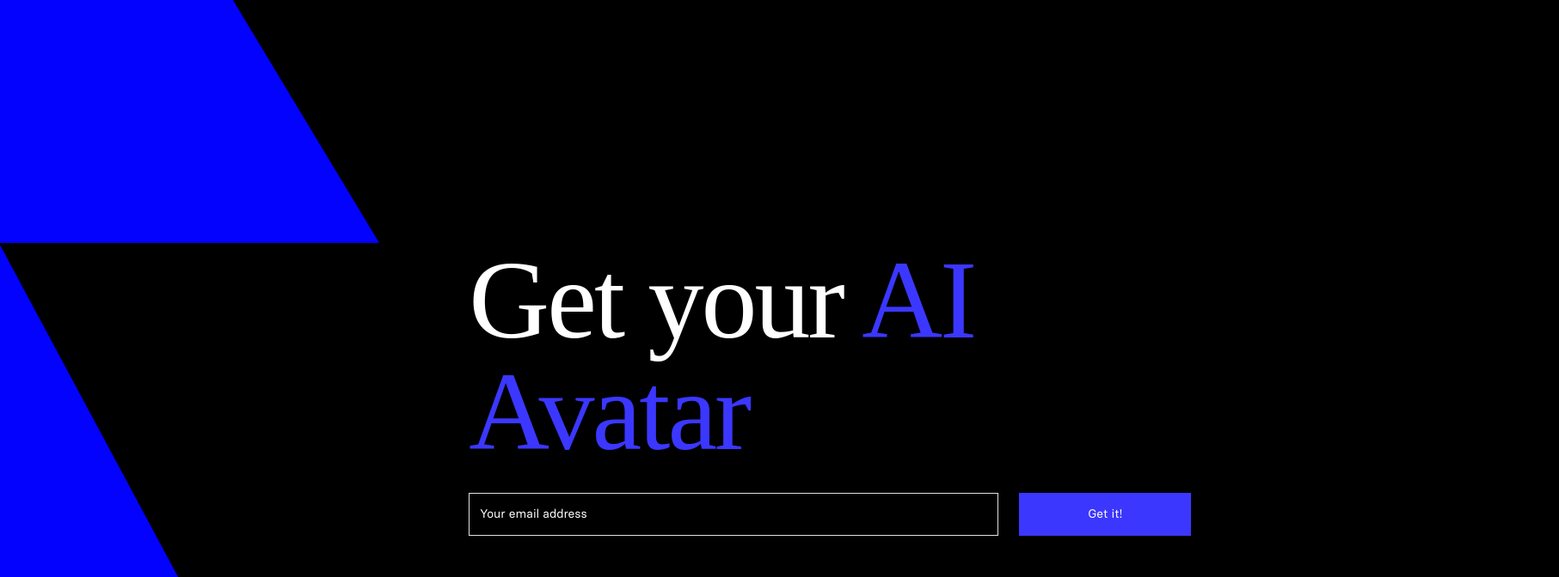
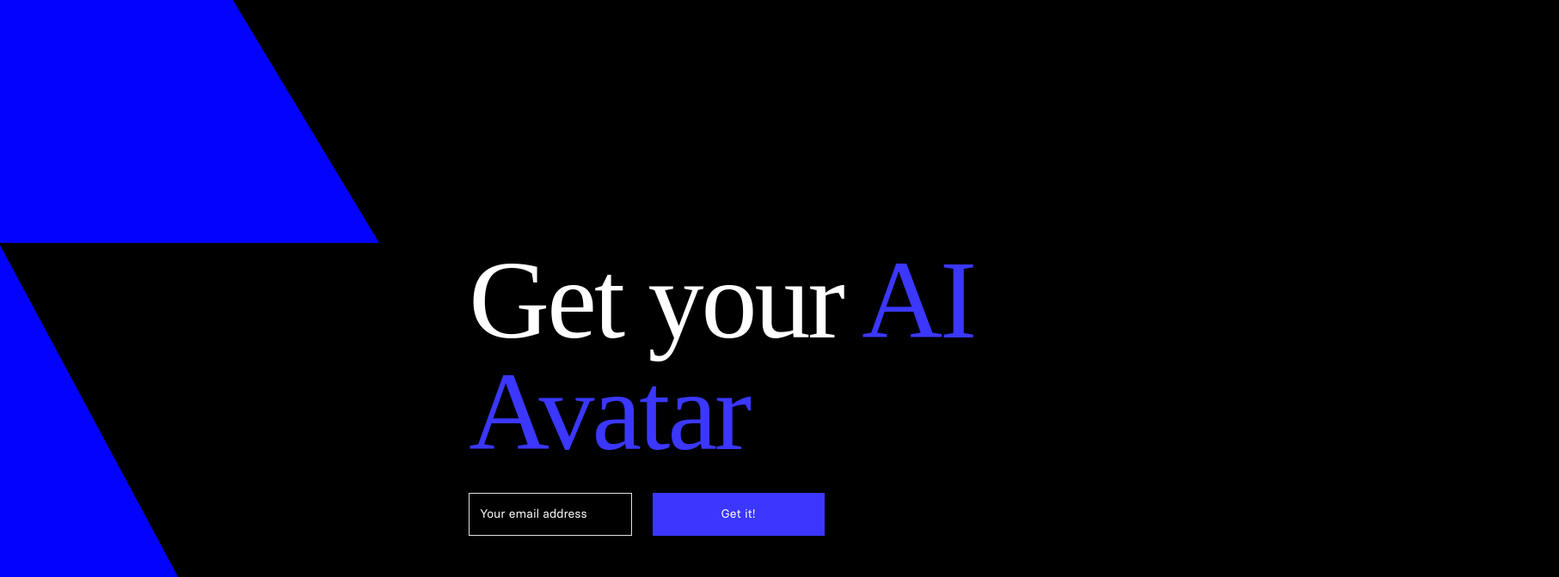
Before and after one commit to AstroSynapseAI/avatars, a plain HTML site: page index.html in a window 1280 px wide. Shown: the part 3216-3888 px from the top of the page at 86% size, 1813 px wide, since content can reach past the window. Drawn offline with nearby package versions, Linux system fonts and the light colour scheme; a web font is replaced by a local one.

Commit message:
Debugging...

```diff
--- a/index.html
+++ b/index.html
@@ -184,7 +184,7 @@ style guide rules end -->
       </div>
 
       <div class="row">
-        <div class="col-xs-12 offset-md-5">
+        <div class="col-md-4 offset-md-5">
           <div class="row contact-form">
 
               <form action="https://formspree.io/f/xyyqjdgr" method="POST">
```
